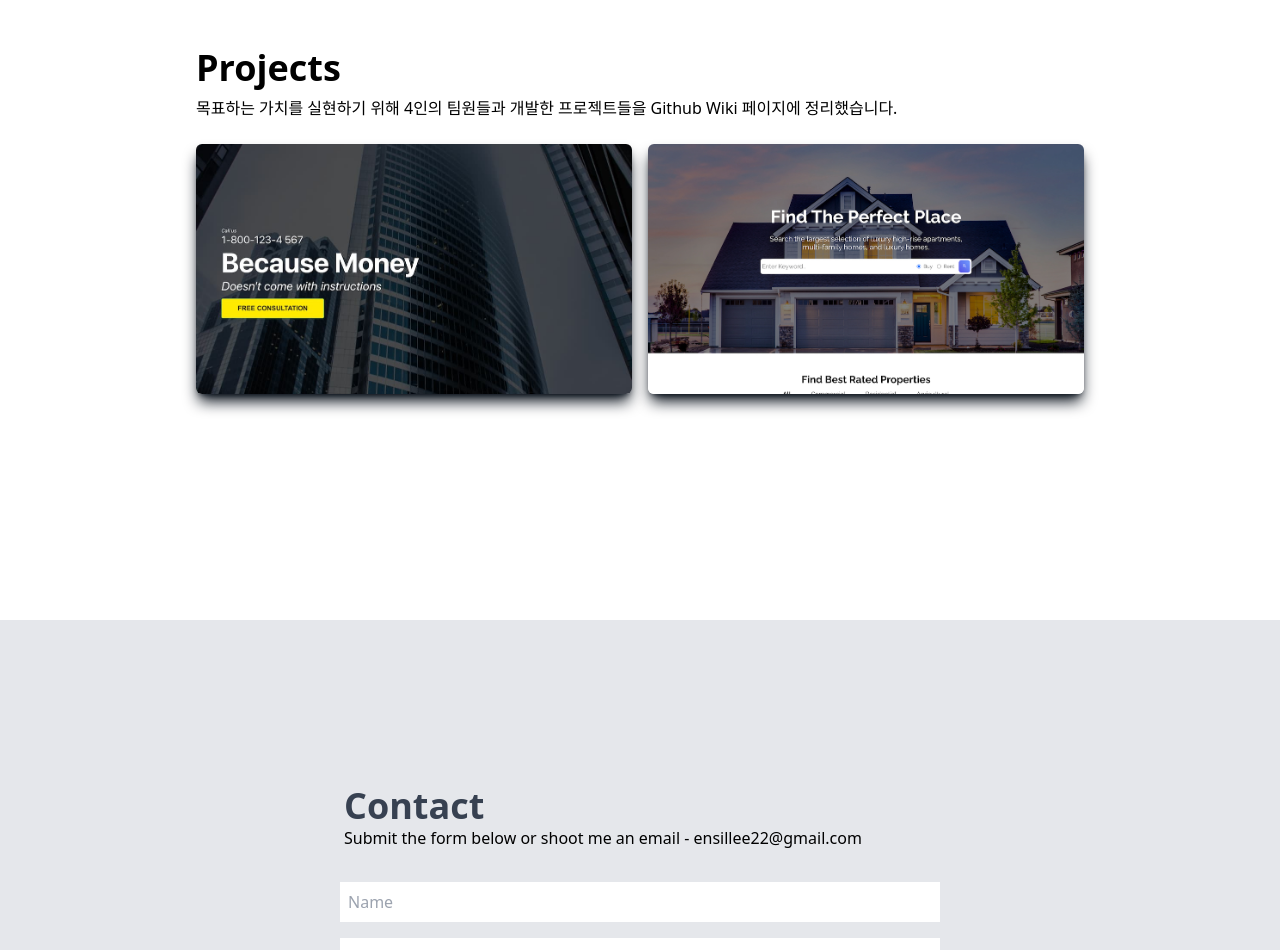
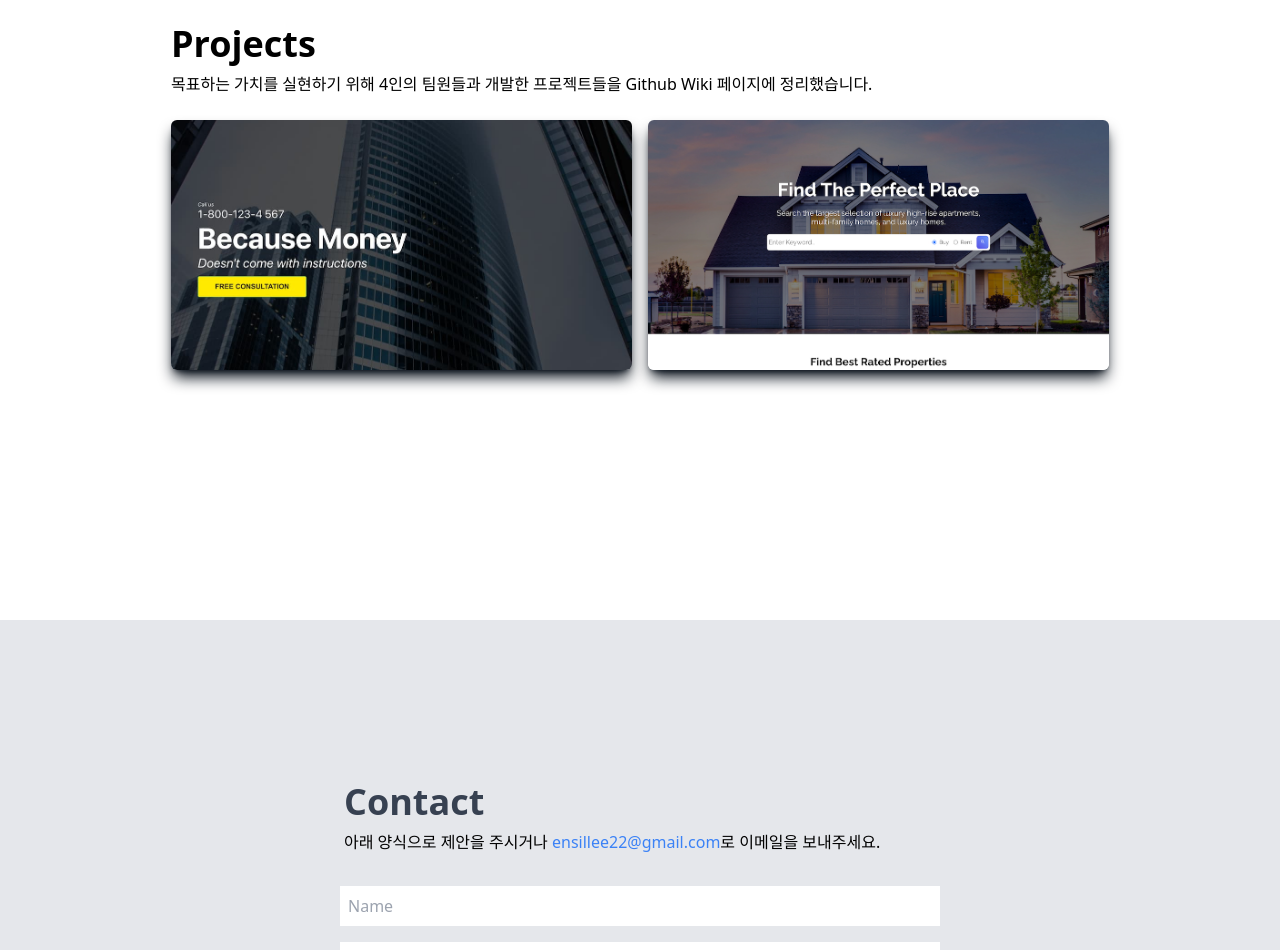
Before and after one commit to EnSillee/Portfolio, a React (Create React App) app: page / in a window 1280 px wide. Shown: the part 2580-3530 px from the top of the page. Built offline with nearby package versions, Linux system fonts and the light colour scheme.

Commit message:
FIX css layout About, Product.jsx / FIX content Contact.jsx

```diff
--- a/src/components/About.jsx
+++ b/src/components/About.jsx
@@ -11,7 +11,7 @@ const About = () => {
           </div>
         </div>
 
-        <div className=" max-w-[620px] md:max-w-[1250px] w-full grid md:grid-cols-2 gap-8 px-4">
+        <div className=" max-w-[620px] md:max-w-[1250px] w-full grid md:grid-cols-2 gap-4 sm:gap-8 px-4">
 
           <div className=" sm:text-right text-4xl my-auto">
             <span className='mt-4'>
--- a/src/components/Contact.jsx
+++ b/src/components/Contact.jsx
@@ -11,27 +11,38 @@ const Contact = () => {
         action="https://getform.io/f/9d49ed3c-bbc2-427e-abab-825789d54ed1"
         className="flex flex-col max-w-[600px] w-full"
       >
-        <div className="pb-8">
+        <div className="pb-4 md:pb-8">
           <p className="pb-28"></p>
-          <p className="px-1 text-4xl font-bold text-gray-700">Contact</p>
-          <p className='px-1'>
-            Submit the form below or shoot me an email - ensillee22@gmail.com
+          <p className="px-1 pb-1 text-2xl md:text-4xl font-bold text-gray-700">
+            Contact
+          </p>
+          <p className="px-1 pt-1 text-xs md:text-base">
+            <span>아래 양식으로 제안을 주시거나 </span>
+            <a
+              href="mailto:ensillee22@gmail.com"
+              target="_blank"
+              rel="noopenner noreferrer"
+              className=' text-blue-500'
+            >
+              ensillee22@gmail.com
+            </a>
+            <span>로 이메일을 보내주세요.</span>
           </p>
         </div>
         <input
-          className="bg-white p-2"
+          className="bg-white p-0 md:p-2"
           name="name"
           type="text"
           placeholder="Name"
         />
         <input
-          className="bg-white my-4 p-2"
+          className="bg-white my-4 p-0 md:p-2"
           name="email"
           type="text"
           placeholder="Email"
         />
         <textarea
-          className="bg-white p-2"
+          className="bg-white p-0 md:p-2"
           name="message"
           cols="30"
           rows="10"
--- a/src/components/Projects.jsx
+++ b/src/components/Projects.jsx
@@ -8,13 +8,13 @@ const Projects = ({ isToggleOn }) => {
 
   return (
     <div name="projects" className="w-full h-screen bg-white] border-t-[1px]">
-      <div className="max-w-[1000px] mx-auto p-4 flex flex-col justify-center w-full h-full">
+      <div className="max-w-[1050px] mx-auto p-4 flex flex-col justify-center w-full h-full">
         <div className="">
           <p className="pb-20 md:pb-0"></p>
-          <p className="px-16 md:px-10 text-2xl md:text-4xl font-bold">
+          <p className="px-10 xs:px-14 sm:px-16 md:px-10 text-2xl md:text-4xl font-bold">
             Projects
           </p>
-          <p className="pt-2 pb-4 md:pb-6 md:py-2 px-16 md:px-10 text-sm md:text-base">
+          <p className="pt-2 pb-4 md:pb-6 md:py-2 px-10 xs:px-14 sm:px-16 md:px-10 text-sm md:text-base">
             목표하는 가치를 실현하기 위해 4인의 팀원들과 개발한 프로젝트들을 Github Wiki 페이지에
             정리했습니다.
           </p>
@@ -29,7 +29,7 @@ const Projects = ({ isToggleOn }) => {
                 <div
                   key={index}
                   style={{ backgroundImage: `url(${item.image})` }}
-                  className=" w-[80%] md:w-full shadow-lg shadow-[#040c16] group container rounded-md mb-8 md:mb-0
+                  className=" w-[80%] md:w-full shadow-lg shadow-[#040c16] group container rounded-md mb-4 sm:mb-8 md:mb-12
                 flex justify-center text-center items-center mx-auto content-div h-[180px] sm:h-[200px] md:h-[250px]"
                 >
                   {/* Hover effect for images */}
```
